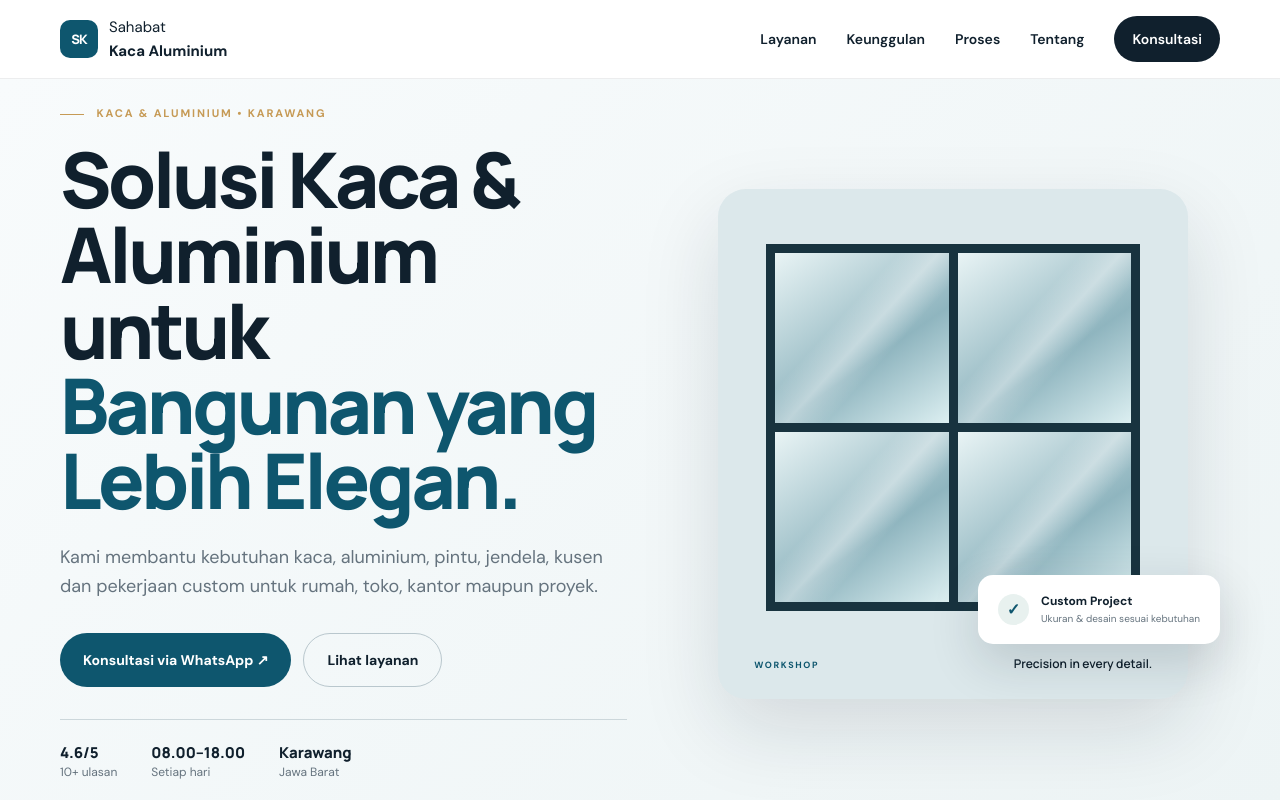
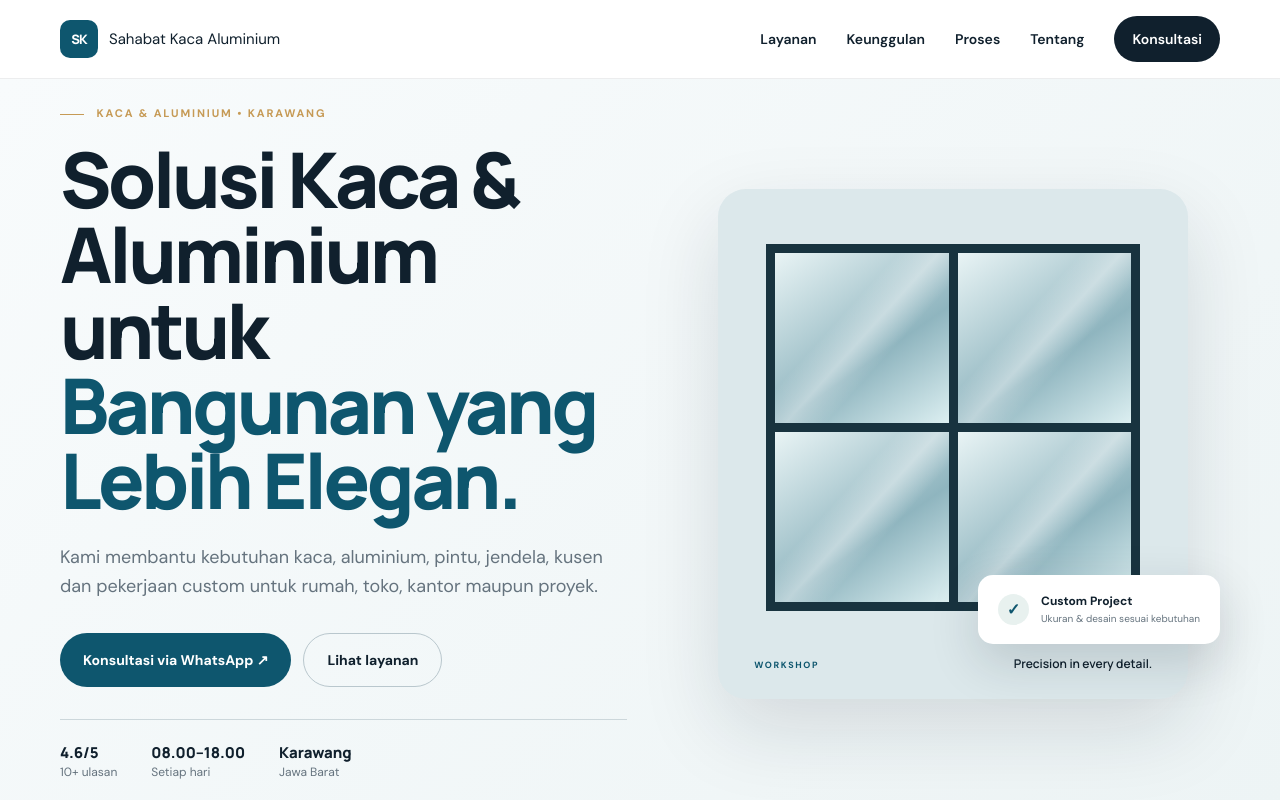
Before and after one commit to taufiq-aminudin/sahabataluminium, a plain HTML site: page index.html in a window 1280 px wide. Shown: the top 800 px of the page. Drawn offline with Linux system fonts and the light colour scheme.

Commit message:
Update index.html

```diff
--- a/index.html
+++ b/index.html
@@ -15,7 +15,7 @@
   <div class="container nav">
     <a class="brand" href="#home">
       <span class="brand-mark">SK</span>
-      <span>Sahabat <b>Kaca Aluminium</b></span>
+      <span>Sahabat Kaca Aluminium</span>
     </a>
     <button class="menu-toggle" aria-label="Buka menu">☰</button>
     <nav id="mainNav">
```
